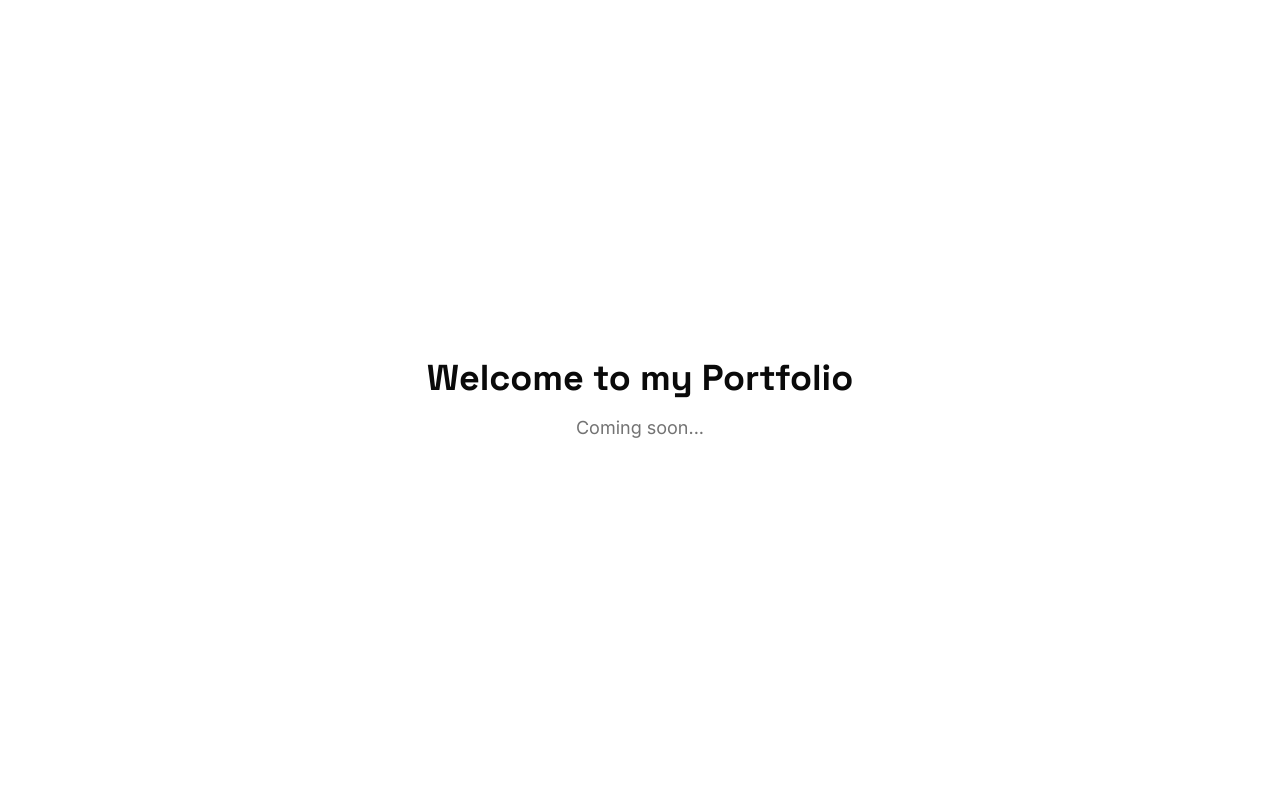
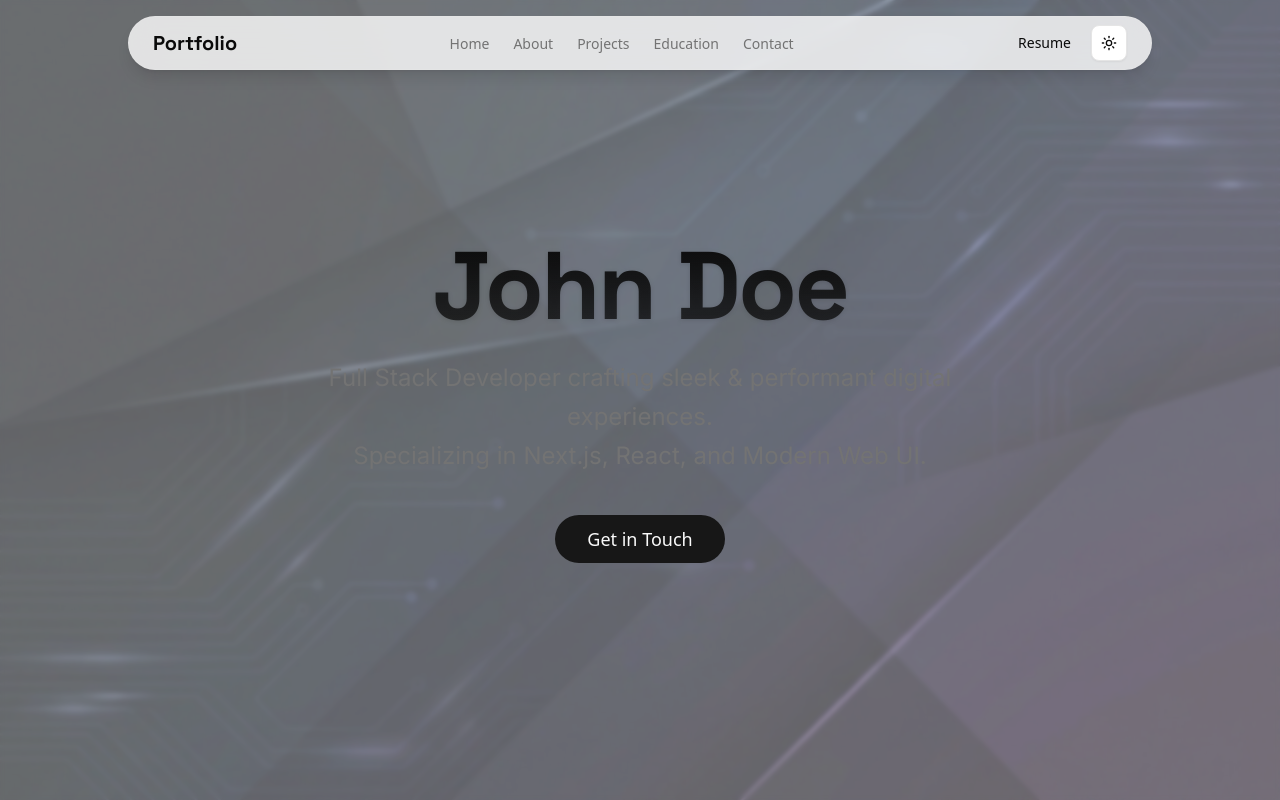
Before and after one commit to ishanjarwal/portfolio-2026, a Next.js app: page / in a window 1280 px wide. Shown: the top 800 px of the page. Built offline with nearby package versions, Linux system fonts and the light colour scheme.

Commit message:
feat: add navbar and hero section with social links

```diff
--- a/app/layout.tsx
+++ b/app/layout.tsx
@@ -2,6 +2,7 @@ import type { Metadata } from 'next'
 import { Inter, Space_Grotesk } from 'next/font/google'
 import './globals.css'
 import { ThemeProvider } from '@/components/theme-provider'
+import { Navbar } from '@/components/layout/navbar'
 
 const inter = Inter({
   variable: '--font-inter',
@@ -34,6 +35,7 @@ export default function RootLayout({
           enableSystem
           disableTransitionOnChange
         >
+          <Navbar />
           {children}
         </ThemeProvider>
       </body>
--- a/app/page.tsx
+++ b/app/page.tsx
@@ -1,8 +1,22 @@
+import { Hero } from "@/components/hero/hero";
+
 export default function Home() {
   return (
-    <main className="flex min-h-screen flex-col items-center justify-center p-24">
-      <h1 className="font-heading text-4xl font-bold">Welcome to my Portfolio</h1>
-      <p className="font-sans text-lg text-muted-foreground mt-4">Coming soon...</p>
+    <main className="flex min-h-screen flex-col items-center justify-between">
+      <Hero />
+      {/* Sections for About, Projects, etc. will go here */}
+      <section id="about" className="min-h-screen w-full bg-background/50 flex items-center justify-center">
+        <p className="text-muted-foreground">About Section Placeholder</p>
+      </section>
+      <section id="projects" className="min-h-screen w-full bg-background flex items-center justify-center">
+        <p className="text-muted-foreground">Projects Section Placeholder</p>
+      </section>
+      <section id="education" className="min-h-screen w-full bg-background/50 flex items-center justify-center">
+        <p className="text-muted-foreground">Education Section Placeholder</p>
+      </section>
+      <section id="contact" className="min-h-screen w-full bg-background flex items-center justify-center">
+        <p className="text-muted-foreground">Contact Section Placeholder</p>
+      </section>
     </main>
   );
 }
--- /dev/null
+++ b/components/hero/hero.tsx
@@ -0,0 +1,78 @@
+"use client"
+
+import Link from "next/link"
+import Image from "next/image"
+import { Github, Linkedin, Mail } from "lucide-react"
+import { Button } from "@/components/ui/button"
+
+const socialLinks = [
+    {
+        icon: Linkedin,
+        href: "https://linkedin.com/in/yourusername",
+        label: "LinkedIn",
+    },
+    {
+        icon: Github,
+        href: "https://github.com/yourusername",
+        label: "GitHub",
+    },
+    {
+        icon: Mail,
+        href: "mailto:your.email@example.com",
+        label: "Email",
+    },
+]
+
+export function Hero() {
+    return (
+        <section id="home" className="relative flex min-h-screen w-full flex-col items-center justify-center overflow-hidden">
+            {/* Background Image */}
+            <div className="absolute inset-0 z-0">
+                <Image
+                    src="/hero_bg.png"
+                    alt="Abstract Background"
+                    fill
+                    priority
+                    className="object-cover opacity-90 dark:opacity-60"
+                />
+                <div className="absolute inset-0 bg-background/30 dark:bg-black/40 backdrop-blur-[2px]" />
+            </div>
+
+            {/* Content */}
+            <div className="z-10 flex flex-col items-center gap-6 text-center animate-in fade-in zoom-in duration-1000 slide-in-from-bottom-10">
+                <h1 className="font-heading text-5xl font-extrabold tracking-tight sm:text-6xl md:text-7xl lg:text-8xl bg-clip-text text-transparent bg-gradient-to-b from-foreground to-foreground/70 drop-shadow-sm">
+                    John Doe
+                </h1>
+                <p className="max-w-[42rem] px-4 font-sans text-lg text-muted-foreground sm:text-xl md:text-2xl leading-relaxed">
+                    Full Stack Developer crafting sleek & performant digital experiences.
+                    <br className="hidden sm:inline" /> Specializing in Next.js, React, and Modern Web UI.
+                </p>
+
+                <div className="mt-4">
+                    <Button asChild size="lg" className="rounded-full px-8 text-lg h-12">
+                        <Link href="#contact">
+                            Get in Touch
+                        </Link>
+                    </Button>
+                </div>
+            </div>
+
+            {/* Social Links Sidebar */}
+            <div className="absolute bottom-12 left-8 md:left-12 z-20 hidden md:flex flex-col gap-6 animate-in slide-in-from-left duration-1000 delay-300 fill-mode-forwards opacity-0">
+                <div className="h-24 w-[1px] bg-border mx-auto mb-2" />
+                {socialLinks.map((social) => (
+                    <Link
+                        key={social.label}
+                        href={social.href}
+                        target="_blank"
+                        rel="noopener noreferrer"
+                        className="text-muted-foreground transition-transform hover:scale-125 hover:text-foreground"
+                        aria-label={social.label}
+                    >
+                        <social.icon className="h-6 w-6" />
+                    </Link>
+                ))}
+            </div>
+        </section>
+    )
+}
--- /dev/null
+++ b/components/layout/navbar.tsx
@@ -0,0 +1,49 @@
+"use client"
+
+import * as React from "react"
+import Link from "next/link"
+import { ModeToggle } from "@/components/mode-toggle"
+import { Button } from "@/components/ui/button"
+
+const navLinks = [
+    { label: "Home", href: "#home" },
+    { label: "About", href: "#about" },
+    { label: "Projects", href: "#projects" },
+    { label: "Education", href: "#education" },
+    { label: "Contact", href: "#contact" },
+]
+
+export function Navbar() {
+    return (
+        <div className="fixed top-4 left-0 right-0 z-50 flex justify-center px-4">
+            <nav className="flex items-center justify-between rounded-full border border-border/40 bg-background/80 px-6 py-2 shadow-lg backdrop-blur-md transition-all hover:border-border/80 w-full max-w-5xl">
+                <div className="hidden md:flex">
+                    {/* Optional Logo or Branding on the left logic can go here, leaving empty for centered focus or just simplified */}
+                    <span className="font-heading font-bold text-xl">Portfolio</span>
+                </div>
+
+                <ul className="flex items-center gap-6">
+                    {navLinks.map((link) => (
+                        <li key={link.label}>
+                            <Link
+                                href={link.href}
+                                className="text-sm font-medium text-muted-foreground transition-colors hover:text-primary hover:underline underline-offset-4"
+                            >
+                                {link.label}
+                            </Link>
+                        </li>
+                    ))}
+                </ul>
+
+                <div className="flex items-center gap-2">
+                    <Button variant="ghost" size="sm" asChild>
+                        <Link href="/resume.pdf" target="_blank" rel="noopener noreferrer">
+                            Resume
+                        </Link>
+                    </Button>
+                    <ModeToggle />
+                </div>
+            </nav>
+        </div>
+    )
+}
```
Also changed, not shown: public/hero_bg.png (added).
